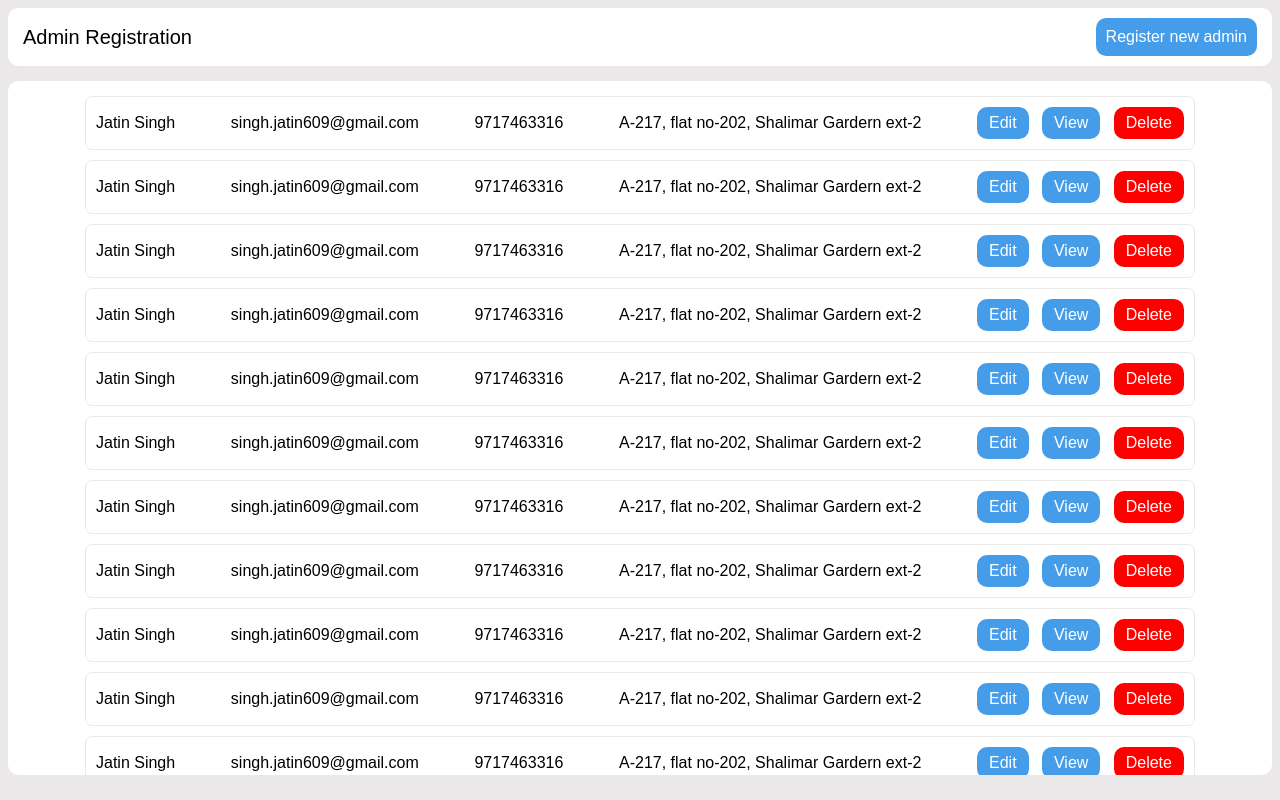
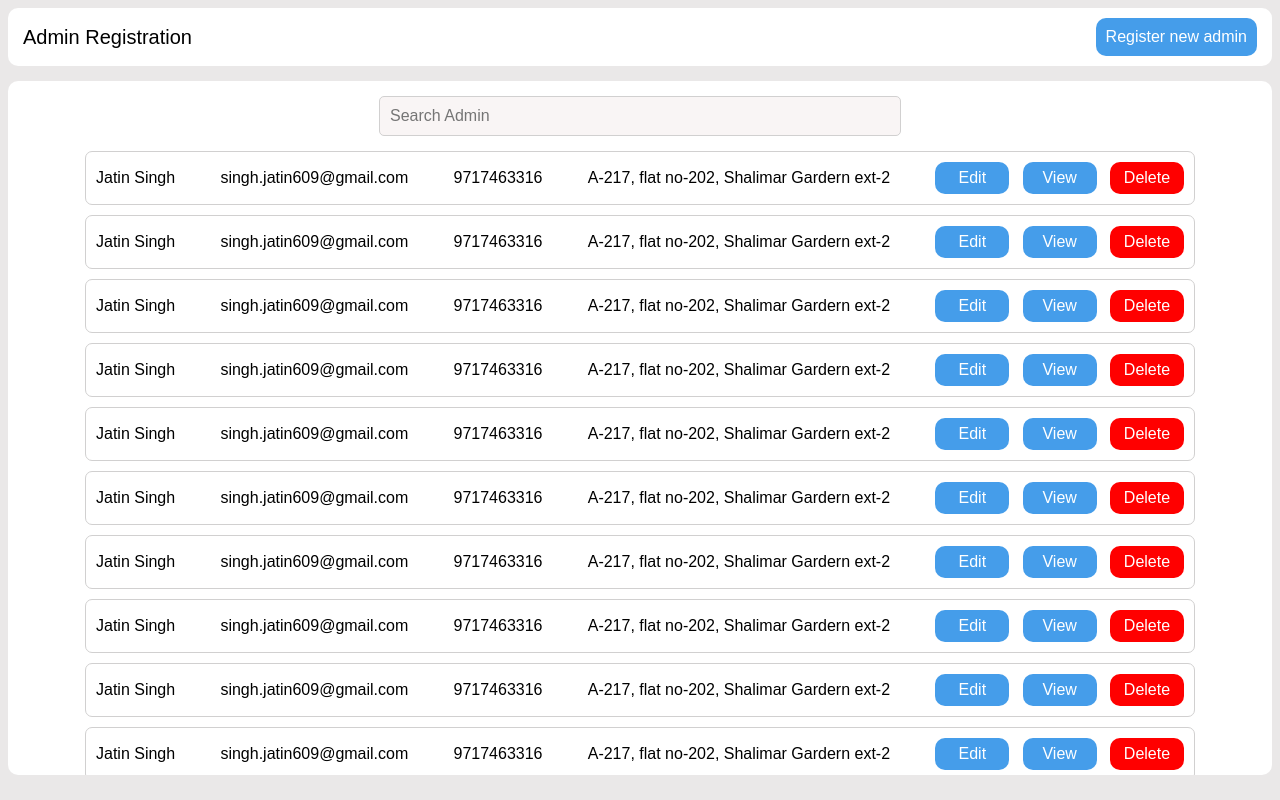
Before and after one commit to beatenstratblues/Admin_Registration_Brevistay, a React (Vite) app in the folder client/: page / in a window 1280 px wide. Built offline with nearby package versions, Linux system fonts and the light colour scheme.

Commit message:
non functional Static UI completed

```diff
--- a/client/package.json
+++ b/client/package.json
@@ -10,6 +10,7 @@
     "preview": "vite preview"
   },
   "dependencies": {
+    "multiselect-react-dropdown": "^2.0.25",
     "react": "^18.3.1",
     "react-dom": "^18.3.1",
     "react-router-dom": "^6.27.0"
--- a/client/src/App.css
+++ b/client/src/App.css
@@ -1,6 +1,6 @@
 :root {
   --button-color: rgb(69, 157, 234);
-  --border-color: #eae8e8;
+  --border-color: #d1d0d0;
 }
 
 .navbar {
@@ -58,10 +58,12 @@
 .EditButton {
   background-color: var(--button-color);
   display: inline-block;
+  width: 50px;
   padding: 7px 12px 7px 12px;
   color: white;
   border-radius: 10px;
   cursor: pointer;
+  text-align: center;
 }
 
 .regisModal {
@@ -83,7 +85,7 @@
   background-color: white;
   width: 40vw;
   border-radius: 15px;
-  box-shadow: 3px 10px 7px lightgrey;
+  box-shadow: 3px 5px 5px lightgrey;
   display: flex;
   flex-direction: column;
   gap: 20px;
@@ -92,15 +94,17 @@
 
 input {
   border: none;
-  border: 1px solid var(--border-color);
+  border: 1.5px solid var(--border-color);
   font-size: 16px;
   padding: 10px;
+  border-radius: 5px;
+  background-color: #f9f5f5;
 }
 
 .regisForm button {
   background-color: var(--button-color);
   display: inline-block;
-  padding: 7px 12px 7px 12px;
+  padding: 10px;
   color: white;
   border-radius: 5px;
   border: none;
--- a/client/src/Pages/RegistrationPage.jsx
+++ b/client/src/Pages/RegistrationPage.jsx
@@ -1,6 +1,8 @@
-import React from 'react'
+import React, { useState } from 'react'
+import Multiselect from 'multiselect-react-dropdown';
 
 const RegistrationPage = () => {
+  const [hotelOptions, setHotelOptions] = useState(['hotel1','hotel2','hotel3','hotel4','hotel5']);
   return (
     <div className='regis-page'>
         <form className='regisForm'>
@@ -8,6 +10,7 @@ const RegistrationPage = () => {
             <input type='text' placeholder='Name' required/>
             <input type='text' placeholder='Email' required/>
             <input type='tel' placeholder='Contact' required/>
+            <Multiselect options={hotelOptions} isObject={false}/>
             <button type='submit'>Register Admin</button>
         </form>
     </div>
--- a/client/src/components/AdminListBody.jsx
+++ b/client/src/components/AdminListBody.jsx
@@ -1,8 +1,11 @@
 import React from "react";
 import ListElement from "./ListElement";
+import SearchBar from "./SearchBar";
 
 const AdminListBody = () => {
   return <div className="mainContent">
+    <SearchBar/>
+    <div>
     <ListElement/>
     <ListElement/>
     <ListElement/>
@@ -19,6 +22,7 @@ const AdminListBody = () => {
     <ListElement/>
     <ListElement/>
     <ListElement/>
+    </div>
   </div>;
 };
 
--- /dev/null
+++ b/client/src/components/SearchBar.jsx
@@ -0,0 +1,11 @@
+import React from "react";
+
+const SearchBar = () => {
+  return (
+    <div className="searchBar" style={{ marginBottom: 15 }}>
+      <input type="text" placeholder="Search Admin" style={{ width: 500 }} />
+    </div>
+  );
+};
+
+export default SearchBar;
```
Also changed, not shown: 2 other files (tests, documents, lock files or other folders).
